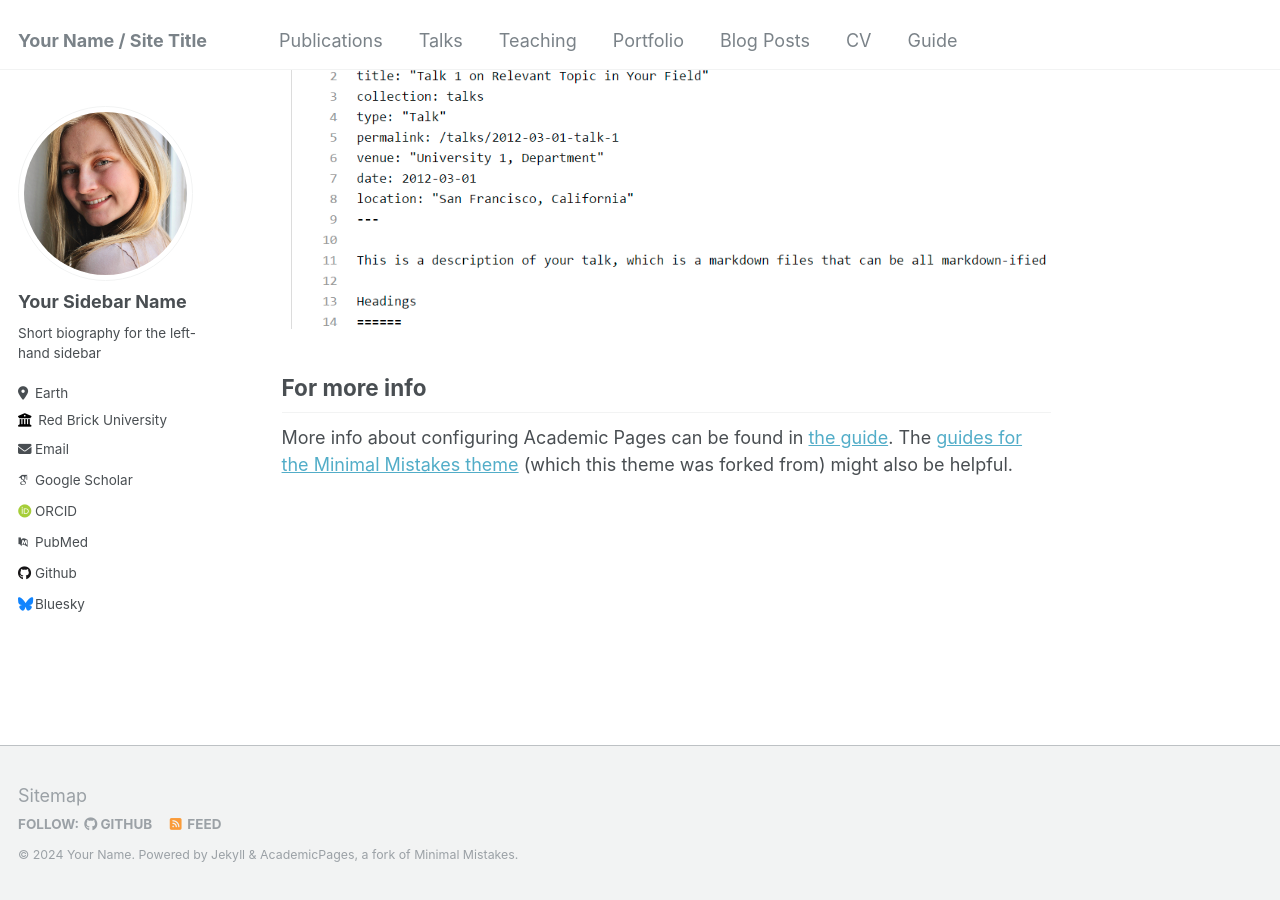
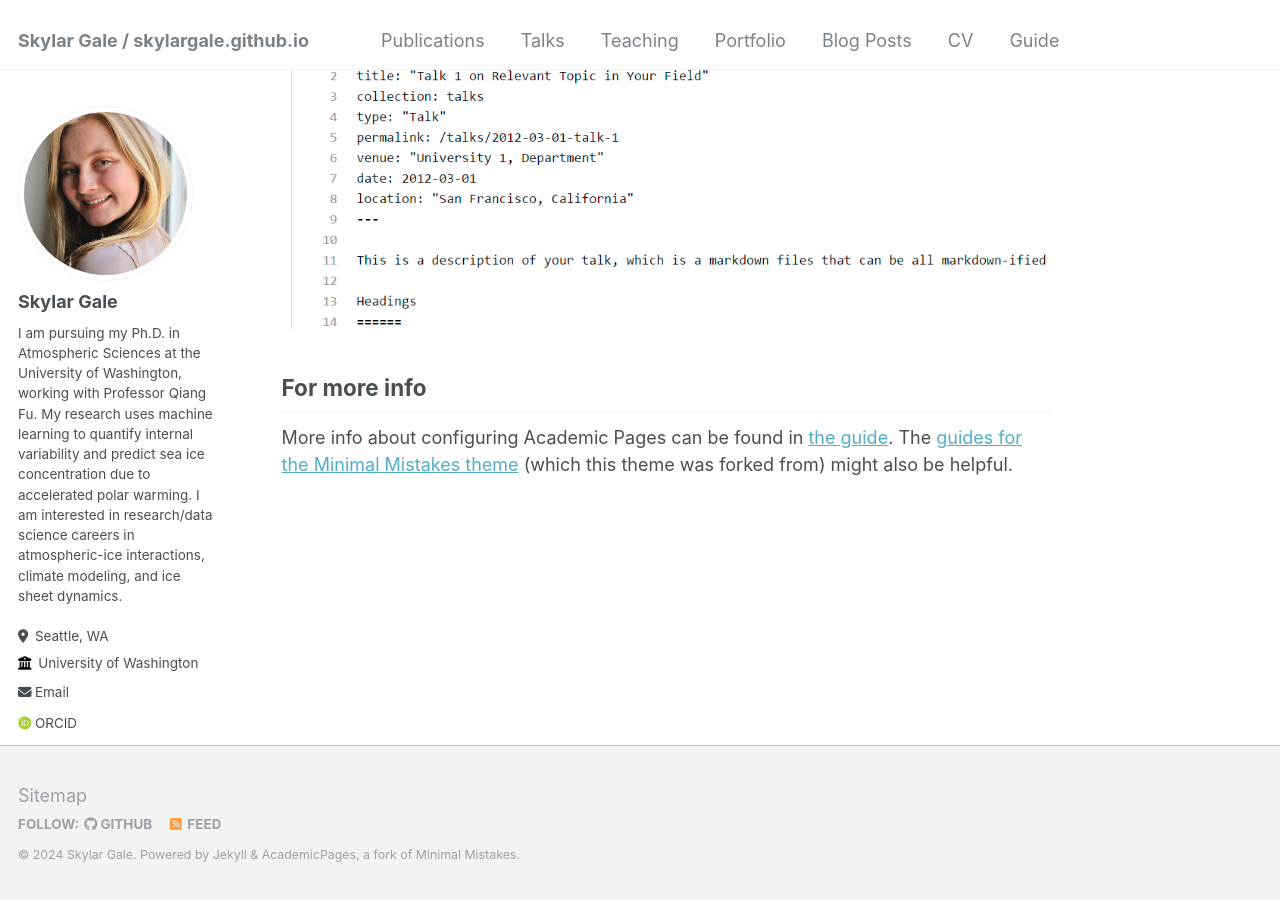
Before and after one commit to skylargale/skylargale.github.io, a Jekyll site: the page built from _pages/about.md, in a window 1280 px wide and 900 px high, scrolled down 2660 px. Built offline with Jekyll 4.4.1, drawn with Linux system fonts in a browser that asks for light colours; some web fonts are replaced.

Commit message:
Update _config.yml

```diff
--- a/_config.yml
+++ b/_config.yml
@@ -8,13 +8,13 @@
 
 # Basic Site Settings
 locale                   : "en-US"
-title                    : "Your Name / Site Title"
+title                    : "Skylar Gale / skylargale.github.io"
 title_separator          : "-"
-name                     : &name "Your Name"
+name                     : &name "Skylar Gale"
 description              : &description "personal description"
 url                      : https://academicpages.github.io # the base hostname & protocol for your site e.g. "https://mmistakes.github.io"
 baseurl                  : "" # the subpath of your site, e.g. "/blog"
-repository               : "academicpages/academicpages.github.io"
+repository               : "skylargale/skylargale.github.io"
 
 # Site Author - The following control what appear as part of the author content on the side bar.
 #               If a field is blank the icon and link will not appear, otherwise it will be shown.
@@ -22,32 +22,32 @@ repository               : "academicpages/academicpages.github.io"
 author:
   # Biographic information
   avatar           : "profile.png"
-  name             : "Your Sidebar Name"
-  pronouns         : # example: "she/her"
-  bio              : "Short biography for the left-hand sidebar"
-  location         : "Earth"
-  employer         : "Red Brick University"
+  name             : "Skylar Gale"
+  pronouns         : # "she/her"
+  bio              : "I am pursuing my Ph.D. in Atmospheric Sciences at the University of Washington, working with Professor Qiang Fu. My research uses machine learning to quantify internal variability and predict sea ice concentration due to accelerated polar warming. I am interested in research/data science careers in atmospheric-ice interactions, climate modeling, and ice sheet dynamics."
+  location         : "Seattle, WA"
+  employer         : "University of Washington"
   uri              : # URL
-  email            : "none@example.org"
+  email            : "skylarcgale@gmail.com"
 
   # Academic websites
-  arxiv            : # URL - Update with the correct link to your profile
-  googlescholar    : "https://scholar.google.com/citations?user=PS_CX0AAAAAJ"
+  arxiv            : # URL
+  googlescholar    : # URL
   impactstory      : # URL
-  orcid            : "http://orcid.org/yourorcidurl"
-  pubmed           : "https://www.ncbi.nlm.nih.gov/pubmed/?term=john+snow"
-  researchgate     : # URL
+  orcid            : "https://orcid.org/0000-0003-4503-6237"
+  pubmed           : # URL
+  researchgate     : "https://www.researchgate.net/profile/Skylar-Gale"
 
   # Repositories and software development
-  bitbucket        : # Username - Update with your username on the site
+  bitbucket        : # Username
   codepen          : # Username
   dribbble         : # Username
-  github           : "academicpages"
+  github           : "skylargale"
   kaggle           : # Username
-  stackoverflow    : # User number or user number and name (i.e., use "1" or "1/jeff-atwood")
+  stackoverflow    : # Username
 
   # Social media
-  bluesky          : "bsky.app" # Replace this with you Bluesky username
+  bluesky          : # Username
   facebook         : # Username
   flickr           : # Username
   foursquare       : # Username
@@ -56,7 +56,7 @@ author:
   keybase          : # Username
   instagram        : # Username
   lastfm           : # Username
-  linkedin         : # Username
+  linkedin         : skylargale
   mastodon         : # URL
   medium           : # URL
   pinterest        : # Username
@@ -64,7 +64,7 @@ author:
   steam            : # Username
   telegram         : # URL
   tumblr           : # Username
-  twitter          : # Username for X / Twitter
+  twitter          : # Username
   vine             : # Username
   weibo            : # Username
   wikipedia        : # Username
@@ -74,7 +74,7 @@ author:
 
 
 # Site Settings
-teaser                   :  # filename of teaser fallback teaser image placed in /images/, .e.g. "500x300.png"
+teaser                   : # filename of teaser fallback teaser image placed in /images/, .e.g. "500x300.png"
 breadcrumbs              : false # true, false (default)
 words_per_minute         : 160
 future                   : true
@@ -85,7 +85,7 @@ comments:
   disqus:
     shortname            :
   discourse:
-    server               : # https://meta.discourse.org/t/embedding-discourse-comments-via-javascript/31963 , e.g.: meta.discourse.org
+    server               : # URL
   facebook:
     appid                :
     num_posts            : # 5 (default)
```
